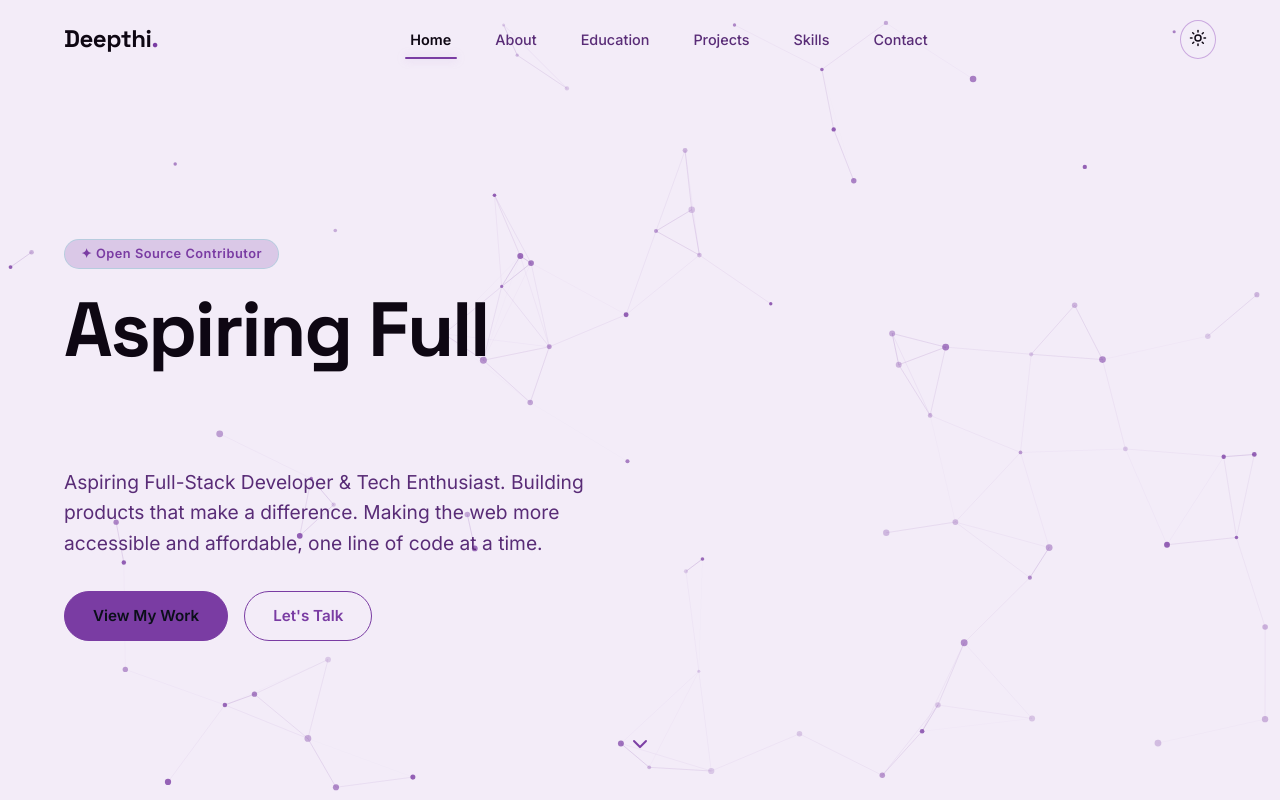
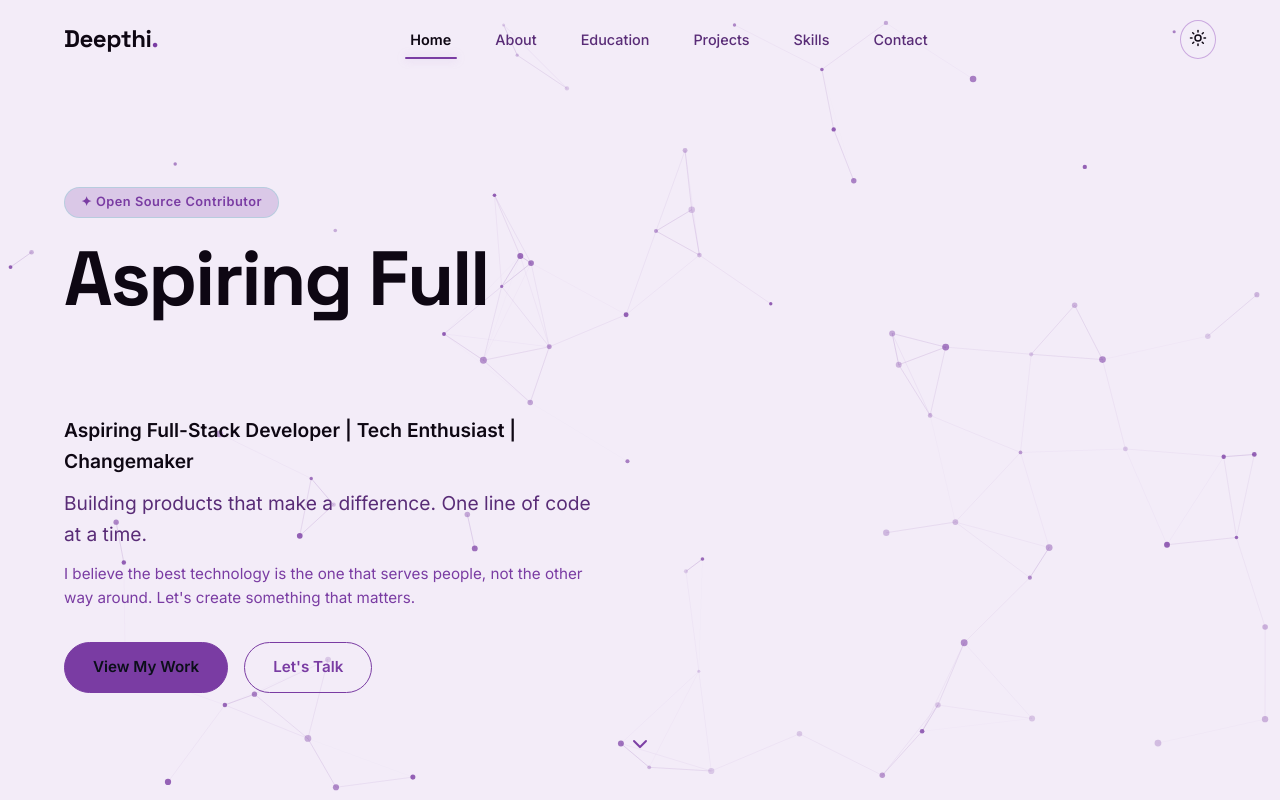
Before and after one commit to deepthi-mahendran/Portfolio, a Next.js app: page / in a window 1280 px wide. Shown: the top 800 px of the page. Built offline with nearby package versions, Linux system fonts and the light colour scheme.

Commit message:
feat(hero): update homepage hero subtitle text

```diff
--- a/app/page.tsx
+++ b/app/page.tsx
@@ -341,14 +341,22 @@ export default function Home() {
                 <span className="typing-cursor" aria-hidden="true">|</span>
               </span>
             </motion.h1>
-            <motion.p
+            <motion.div
               initial={{ opacity: 0 }}
               animate={{ opacity: 1 }}
               transition={{ duration: 0.8, delay: 0.4 }}
               className="hero-sub" style={{ animation: 'none', opacity: 1 }}
             >
-              Aspiring Full-Stack Developer &amp; Tech Enthusiast. Building products that make a difference. Making the web more accessible and affordable, one line of code at a time.
-            </motion.p>
+              <p style={{ fontWeight: 600, color: 'var(--text-primary)', marginBottom: '12px' }}>
+                Aspiring Full-Stack Developer | Tech Enthusiast | Changemaker
+              </p>
+              <p style={{ marginBottom: '12px' }}>
+                Building products that make a difference. One line of code at a time.
+              </p>
+              <p style={{ fontSize: '0.95rem', color: 'var(--text-muted)', lineHeight: 1.6 }}>
+                I believe the best technology is the one that serves people, not the other way around. Let's create something that matters.
+              </p>
+            </motion.div>
             <motion.div
               initial={{ opacity: 0, y: 20 }}
               animate={{ opacity: 1, y: 0 }}
```
